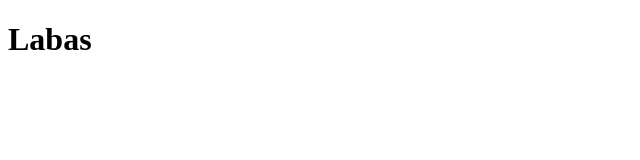
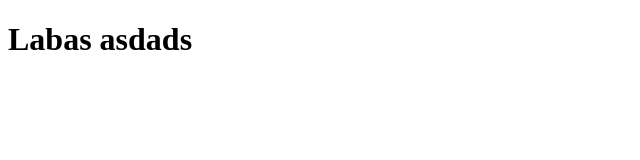
Before and after one commit to eimaz5/coursera-test, a plain HTML site: page site/index.html in a window 1280 px wide. Shown: the whole page, without its empty margins (0-640 px from the left). Drawn offline with Linux system fonts and the light colour scheme.

Commit message:
Smal addition to our page content.

```diff
--- a/site/index.html
+++ b/site/index.html
@@ -4,6 +4,6 @@
 	<title>title</title>
 </head>
 <body>
-<h1>Labas</h1>
+<h1>Labas asdads</h1>
 </body>
 </html>
```
